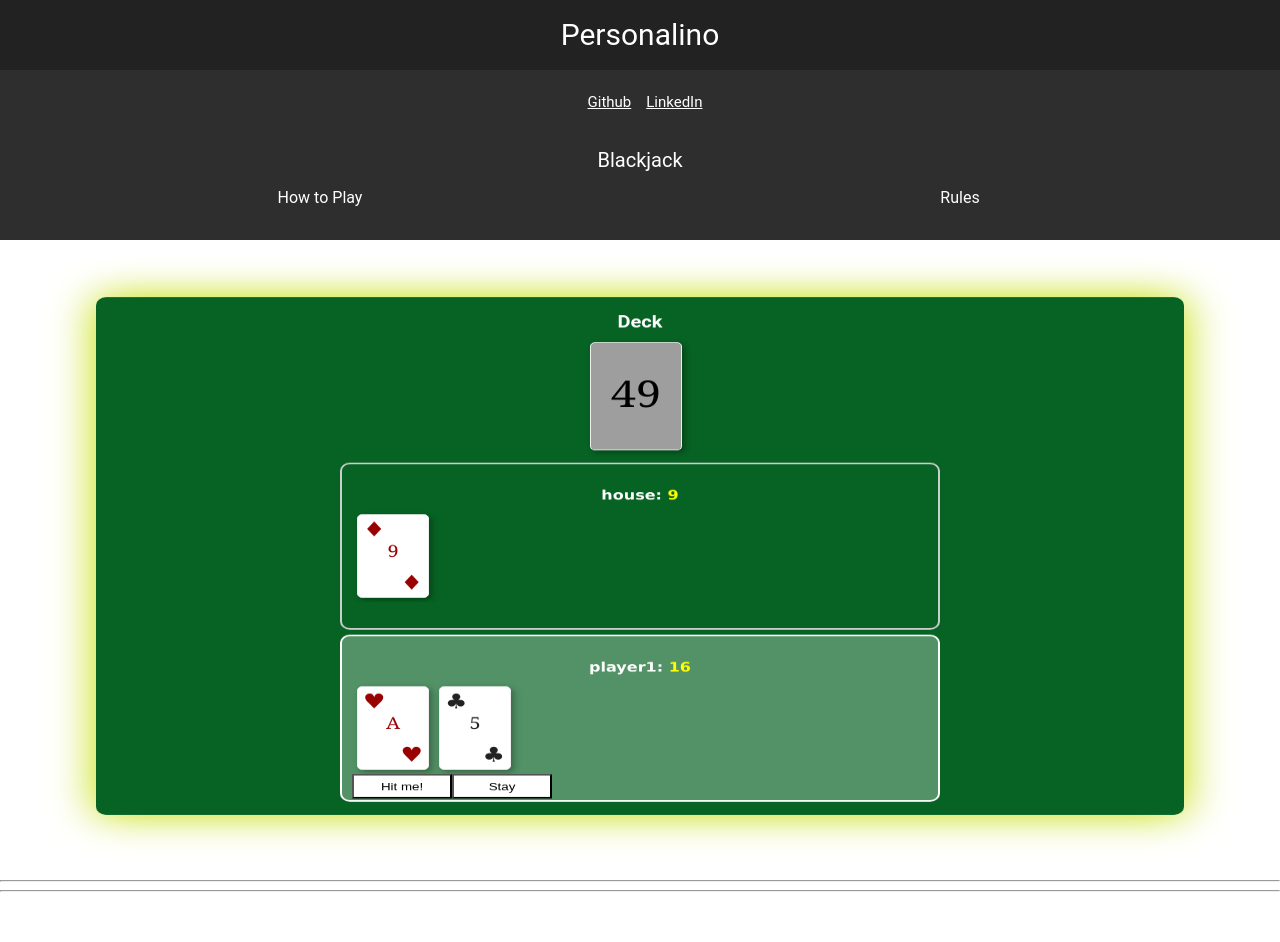
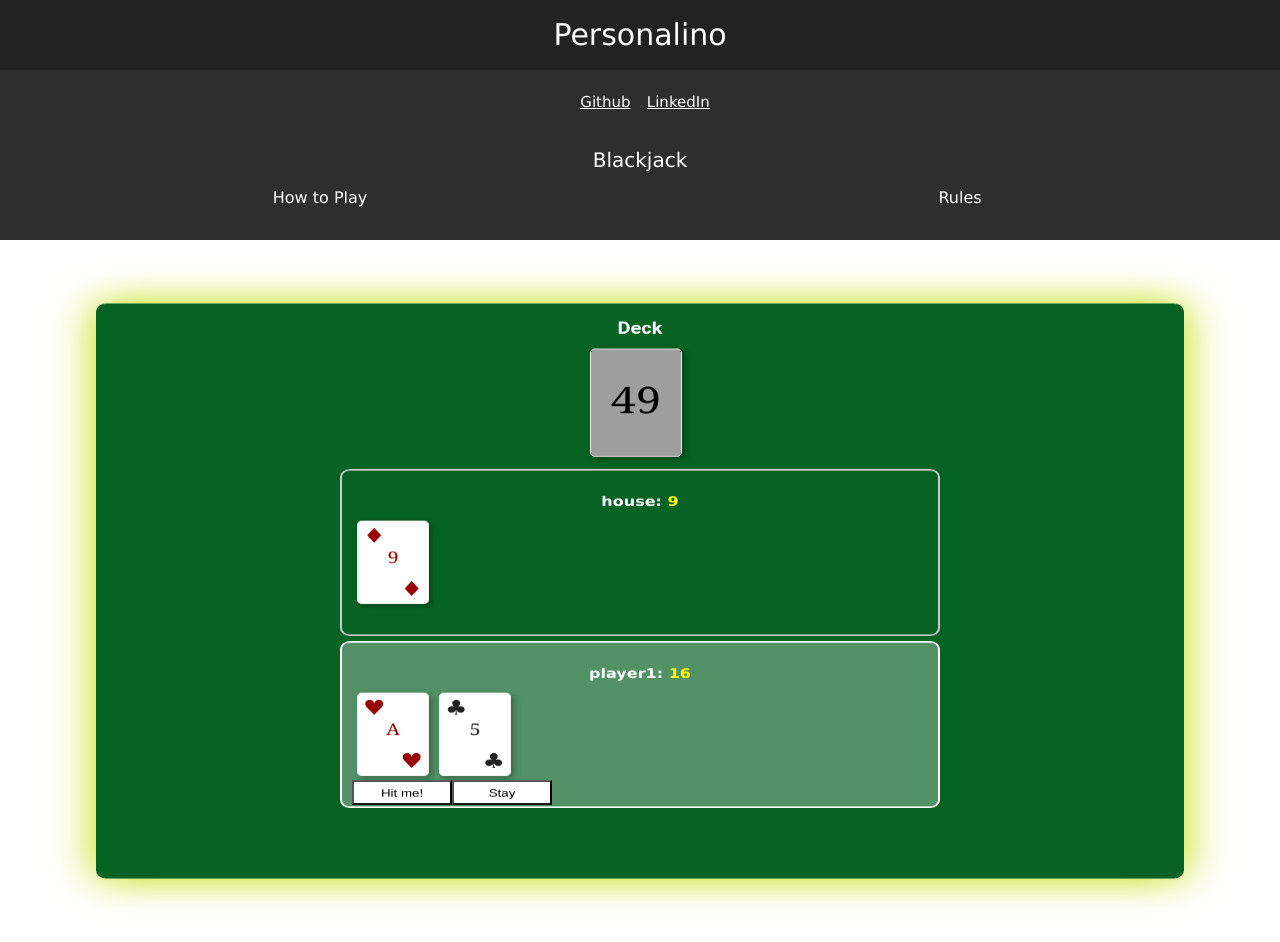
Before and after one commit to Brenda-J/Personalino, a website built with webpack: page index.html in a window 1280 px wide. Before the commit the page ends 900 px from the top, so only its background shows below. Built offline with nearby package versions, Linux system fonts and the light colour scheme; grey boxes are pictures that could not be loaded.

Commit message:
Fixed some css

```diff
--- a/index.html
+++ b/index.html
@@ -80,14 +80,16 @@
             </div>
         </div>
     </div>
-    <hr>
+
+
+    <!-- <hr> -->
 
 
     <!-- <header class="poker-header">Poker</header>
     <div class="poker"></div> -->
 
 
-    <hr>
+    <!-- <hr> -->
 
     <!-- <title>Slots</title>
     <header class="slots-header">Slots</header>
--- a/src/index.css
+++ b/src/index.css
@@ -62,12 +62,14 @@ header h1 {
   color: #fff;
   padding: 20px;
   font-size: 30px;
+  font-family: Verdana, Geneva, Tahoma, sans-serif ;
 }
 
 .personal-info a {
   color: white;
   font-size: 15px;
   margin-left: 10px;
+  font-family: Verdana, Geneva, Tahoma, sans-serif;
 }
 
 header h2 {
@@ -77,6 +79,7 @@ header h2 {
   color: #fff;
   padding: 20px;
   font-size: 20px;
+  font-family: Verdana, Geneva, Tahoma, sans-serif ;
 }
 
 .instructions {
@@ -84,11 +87,13 @@ header h2 {
   flex-direction: row;
   width: 100vw;
   position: relative;
+  font-family: Verdana, Geneva, Tahoma, sans-serif ;
 }
 
 .how-to-play-hover {
   display: none;
   font-size: 20px;
+  font-family: Verdana, Geneva, Tahoma, sans-serif ;
 }
 
 .how-to-play:hover>.how-to-play-hover {
@@ -101,6 +106,7 @@ header h2 {
   border: 1px solid black;
   padding: 10px;
   z-index: 1;
+  font-family: Verdana, Geneva, Tahoma, sans-serif ;
 }
 
 .how-to-play {
@@ -112,17 +118,18 @@ header h2 {
   text-decoration: none;
   color: white;
   cursor: pointer;
+  font-family: Verdana, Geneva, Tahoma, sans-serif ;
 }
 
 .how-to-play > div {
   background-color: rgb(224, 224, 224);
   font-size: 17px;
-  font-family: 'Franklin Gothic Medium', 'Arial Narrow', Arial, sans-serif;
-}
+  font-family: Verdana, Geneva, Tahoma, sans-serif ;}
 
 .rules-hover {
   display: none;
   font-size: 20px;
+  font-family: Verdana, Geneva, Tahoma, sans-serif ;
 }
 
 .rules:hover>.rules-hover {
@@ -146,6 +153,7 @@ header h2 {
   text-decoration: none;
   color: white;
   cursor: pointer;
+  font-family: Verdana, Geneva, Tahoma, sans-serif ;
 }
 
 .table-outer {
@@ -158,7 +166,7 @@ header h2 {
 .table {
   margin: auto;
   width: 80%;
-  height: 600px;
+  height: 670px;
   transform: rotateX(35deg);
   padding: 0 2rem 2rem 2rem;
   background: #076324;
```
